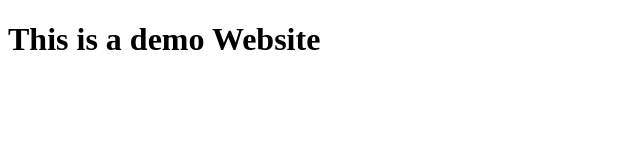
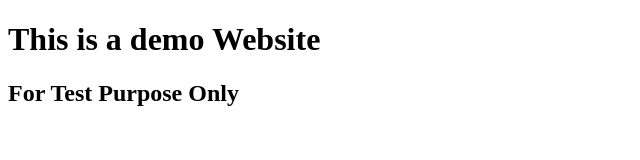
Before and after one commit to SGopisetty0/ProfileSite, a plain HTML site: page index.html in a window 1280 px wide. Shown: the whole page, without its empty margins (0-640 px from the left). Drawn offline with Linux system fonts and the light colour scheme.

Commit message:
Added a line

```diff
--- a/index.html
+++ b/index.html
@@ -5,5 +5,6 @@
     </head>
     <body>
         <h1>This is a demo Website</h1>
+        <h2>For Test Purpose Only</h2>
     </body>
 </html>
```
Also changed, not shown: 1 other file.
